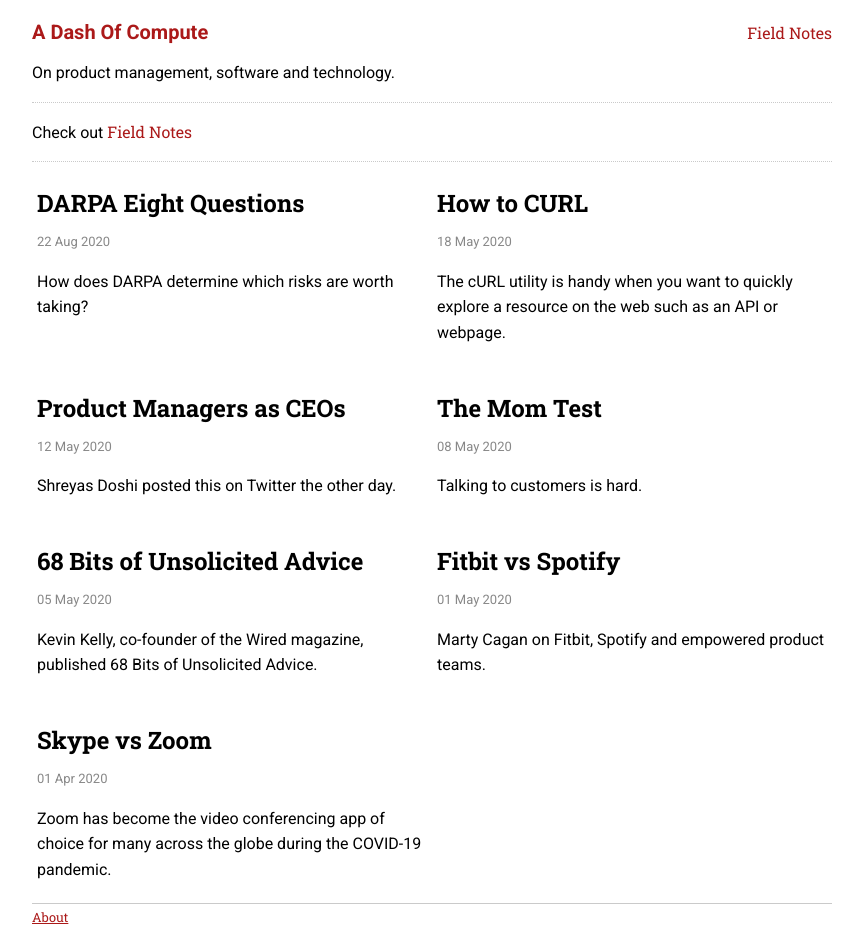
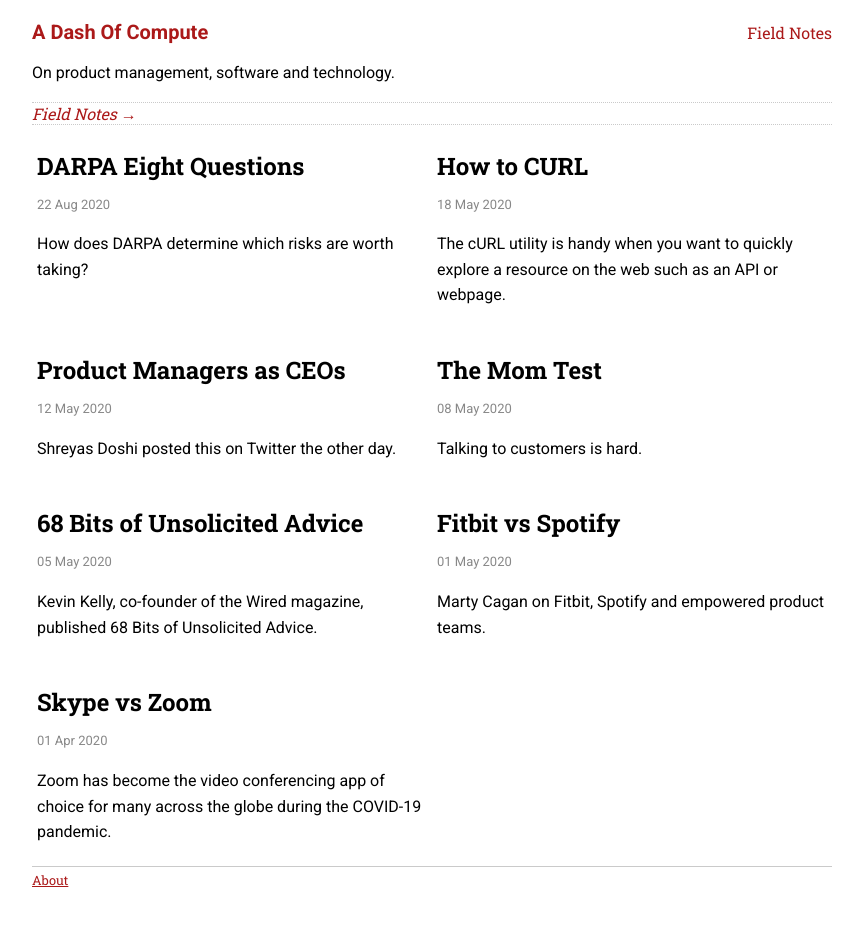
Before and after one commit to sautee/sautee.github.io, a Jekyll site: the page built from pages/index.md, in a window 1280 px wide. Shown: the whole page, without its empty margins (208-1071 px from the left). Built offline with Jekyll 4.4.1, drawn with Linux system fonts in a browser that asks for light colours; after the commit the page ends 908 px from its top, so only the background shows below that.

Commit message:
Update header.html

```diff
--- a/_includes/layout/header.html
+++ b/_includes/layout/header.html
@@ -14,7 +14,7 @@
     </nav>
     <nav class="topnavbar">
         <div>
-            <p>Check out <a href="{{site.baseurl}}/fieldnotes" class="site-pages">Field Notes</a></p>
+            <i><a href="{{site.baseurl}}/fieldnotes" class="site-pages">Field Notes →</a></i>
         </div>
     </nav>
 </header>
```
